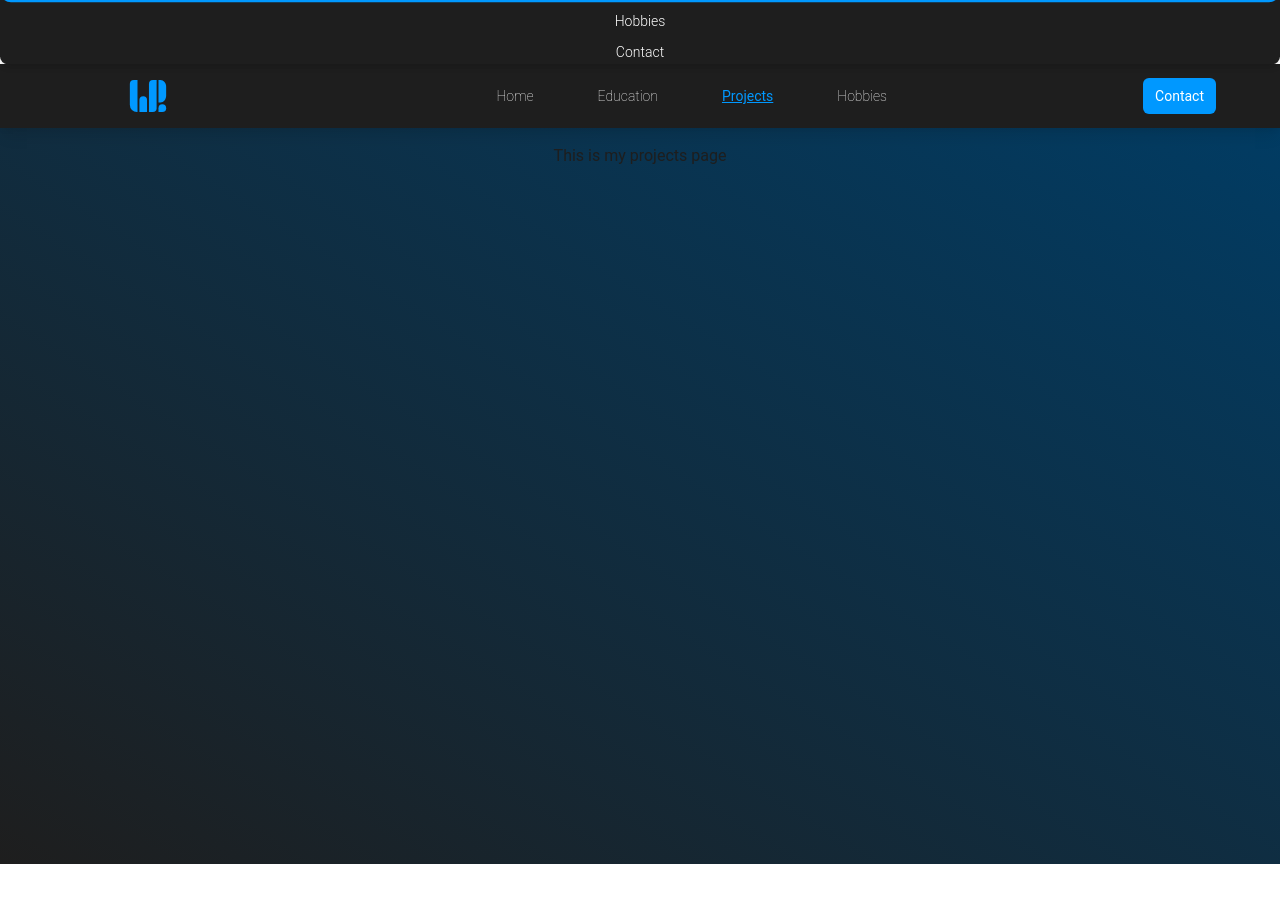
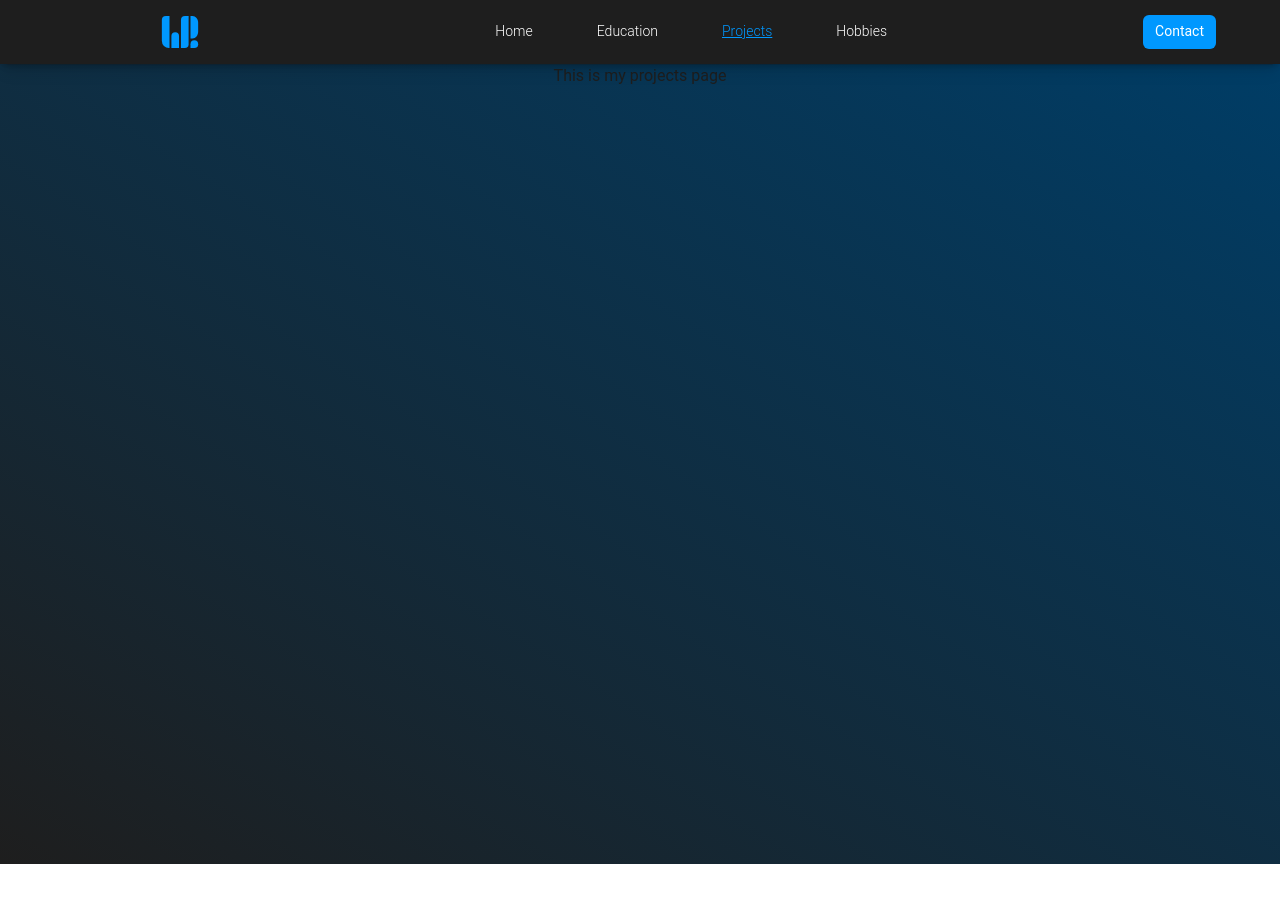
Before and after one commit to Polo-Wolo/portfolio, a Vue app: page /projects in a window 1280 px wide. Shown: the top 902 px of the page. Built offline with nearby package versions, Linux system fonts and the light colour scheme.

Commit message:
💄 Update NavBar

```diff
--- a/src/components/NavBar.vue
+++ b/src/components/NavBar.vue
@@ -1,14 +1,14 @@
 <template>
   <div id="nav">
-			<router-link to="/"><img class="h-8 w-10 ml-16 transform hover:scale-105 hover:from-transparent" src="../assets/PW.svg"></router-link>
+			<router-link to="/"><img class="h-8 w-10 ml-10 lg:ml-16 xl:ml-24 transform hover:scale-105 hover:from-transparent" src="../assets/PW.svg"></router-link>
 			<div class="flex-grow"></div>
-			<div class="flex-inline space-x-16 items-center">
+			<div class="flex-inline space-x-10 lg:space-x-16 items-center">
 				<router-link to="/">Home</router-link>
 				<router-link to="/education">Education</router-link>
 				<router-link to="/projects">Projects</router-link>
 				<router-link to="/hobbies">Hobbies</router-link>
 			</div>
-			<div class="btn btn-dodger ml-64">Contact</div>
+			<div class="btn btn-dodger ml-16 lg:ml-32 xl:ml-64">Contact</div>
 		</div>
 </template>
 
@@ -23,11 +23,11 @@ export default defineComponent({
 <!-- Add "scoped" attribute to limit CSS to this component only -->
 <style scoped lang="scss">
 #nav {
-	@apply h-16 px-16 items-center text-sm flex justify-center bg-earie text-white font-thin shadow-lg mb-4;
+	@apply hidden z-50 lg:flex w-full top-0 fixed h-16 px-16 items-center text-sm leading-tight justify-center bg-earie text-white font-light shadow-lg mb-4;
 
 	a {
-		&.router-link-exact-active {
-			@apply text-dodger underline font-normal;
+		&.router-link-active {
+			@apply text-dodger underline;
 		}
 	}
 }
```
